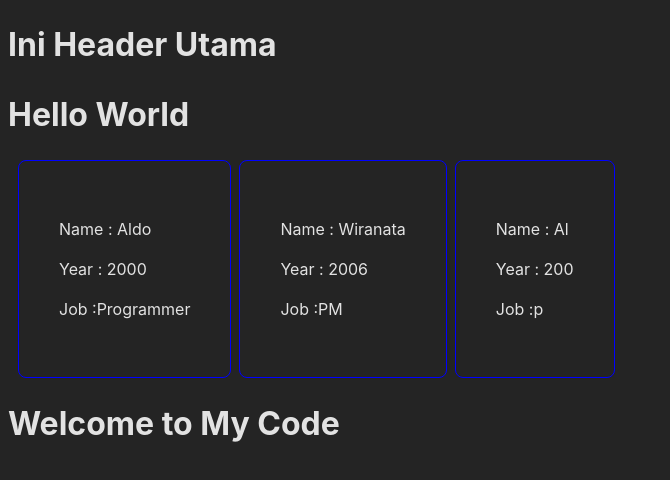
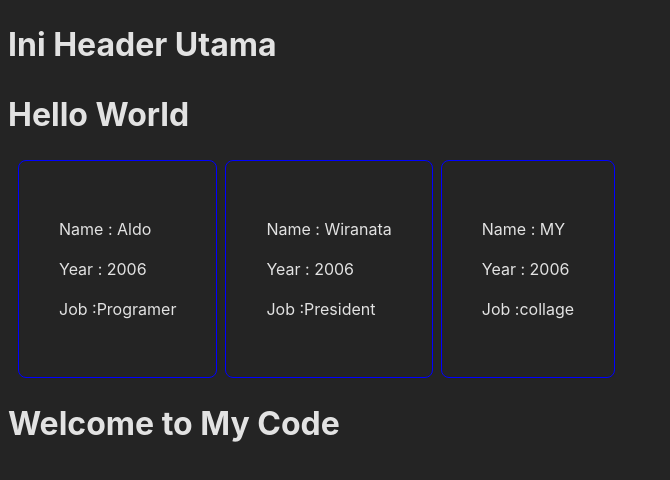
Before and after one commit to alwiranata/studyReact, a React (Vite) app: page / in a window 1280 px wide. Shown: the top 480 px of the page, without its empty margins (0-670 px from the left). Built offline with nearby package versions, Linux system fonts and the light colour scheme.

Commit message:
file : update app.tsx

```diff
--- a/src/App.tsx
+++ b/src/App.tsx
@@ -1,6 +1,34 @@
 import Welcome from "./components/Welcome"
 import Header from "./components/Header"
 import ProfileCard from "./components/ProfileCard"
+
+type Teacher ={
+  name :string
+  job : string
+  year : number
+  id: number
+}
+
+const teachers  : Teacher[] =[
+  {
+    name : "Aldo",
+    job : "Programer",
+    year : 2006,
+    id : 1,
+  },
+  {
+    name : "Wiranata",
+    job : "President",
+    year : 2006,
+    id : 2,
+  },
+  {
+    name : "MY",
+    job : "collage",
+    year : 2006,
+    id : 3,
+  }
+]
 
 function App() {
   return (
@@ -9,9 +37,18 @@ function App() {
       <h1> Hello World</h1>
 
       <div style={{margin: "10px", display: "flex", gap: "8px"}}>
-      <ProfileCard name="Aldo" year={2000} job="Programmer"/>
-      <ProfileCard name="Wiranata" year={2006} job="PM"/>
-      <ProfileCard name="Al" year={200} job="p  "/>
+      {
+        teachers.map((teacher) =>{
+          return(
+            <ProfileCard
+            name={teacher.name}
+            job={teacher.job}
+            year={teacher.year}
+            key = {teacher.id}
+            />
+          )
+        })
+      }
 
       </div>
       <Welcome/>
--- a/src/components/ProfileCard.tsx
+++ b/src/components/ProfileCard.tsx
@@ -1,13 +1,13 @@
 type ProfileCardProps ={
-    name: string;
-    year: number;
-    job : string;
+    name?: string;
+    year?: number;
+    job? : string;
 }
 
 const ProfileCard = (props : ProfileCardProps) => {
     const {
         name = "Anonymus",
-        year = 2000,
+        year = "2000",
         job  =  "No JOBS"
     } = props
 
```
